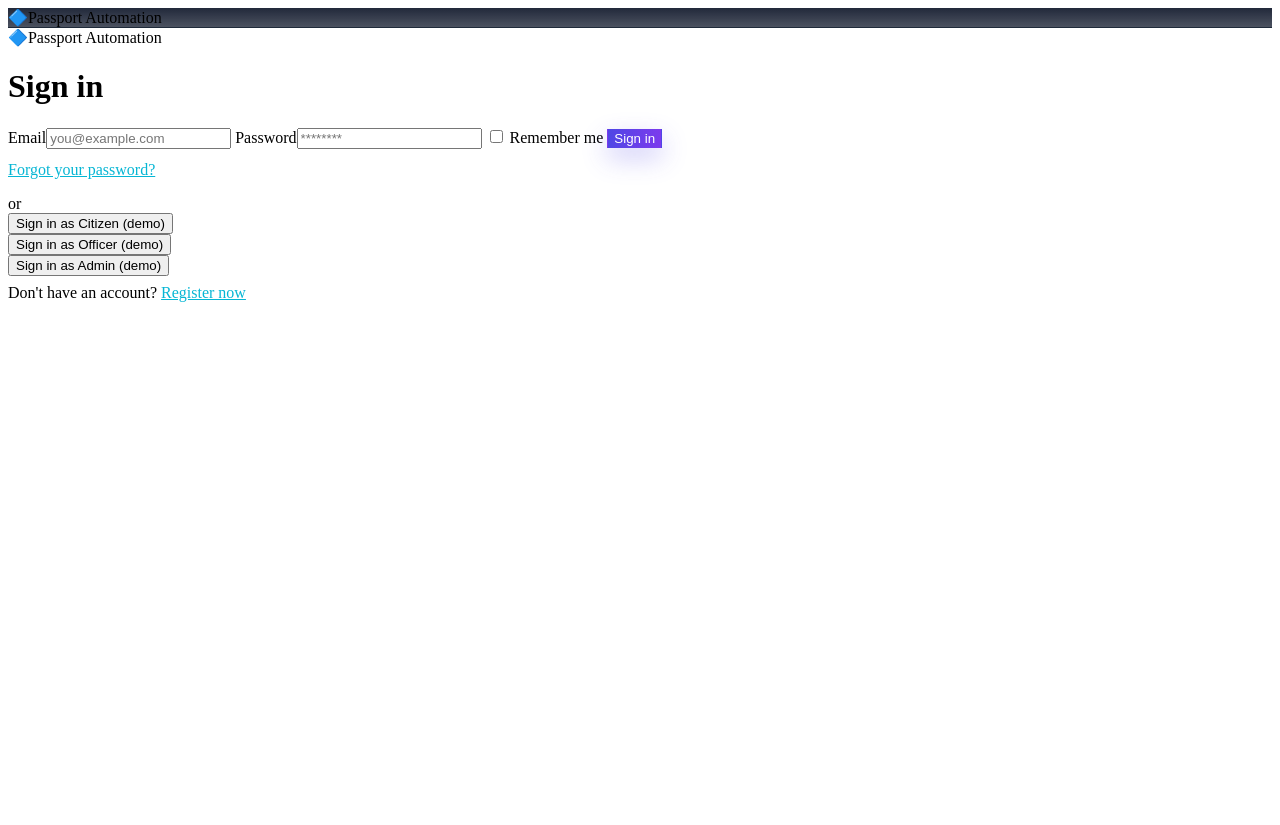
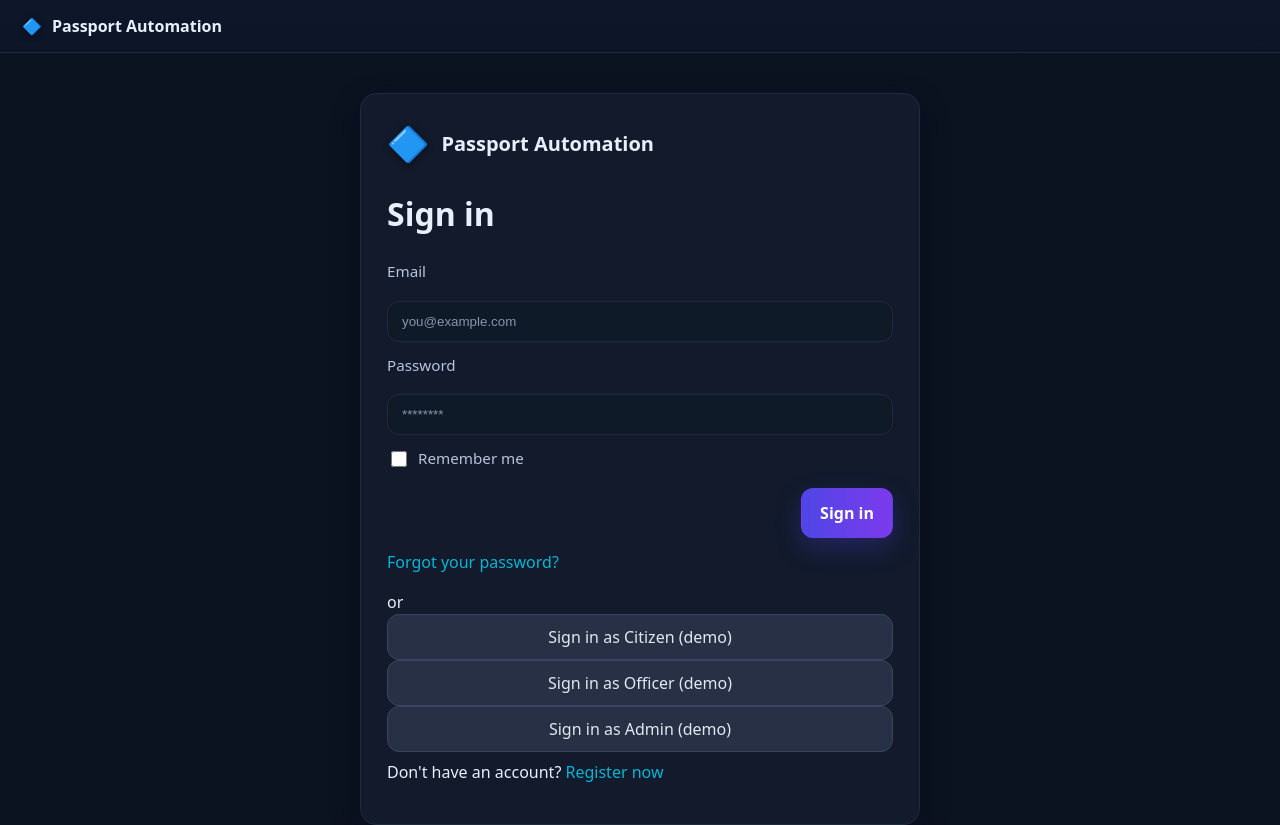
Before and after one commit to RoniEbrarKevibeden/pasaport_otomasyonu_PRO_FINAL, a Flask app: a page that uses templates/base.html in a window 1280 px wide. Before the commit the page ends 302 px from the top, so only its background shows below. Run offline with Flask 3, Linux system fonts and the light colour scheme.

Commit message:
Update app.css

```diff
--- a/static/css/app.css
+++ b/static/css/app.css
@@ -1,13 +1,12 @@
+/* === Tokens === */
 :root{
   --bg:#0b1220;
   --surface:#0f172a;
   --card:#121a2b;
   --border:#1f2a3a;
 
-
   --text:#e8f0ff;
   --text-dim:#b9c4dc;
-
 
   --primary:#4f46e5;
   --primary-hover:#4338ca;
@@ -23,28 +22,103 @@
   --ring:0 0 0 3px rgba(79,70,229,.35);
 }
 
+/* === Global === */
+*{box-sizing:border-box}
+html,body{height:100%}
+body{
+  margin:0;
+  background:var(--bg);
+  color:var(--text);
+  font:16px/1.5 ui-sans-serif,system-ui,Segoe UI,Roboto,Helvetica,Arial;
+  -webkit-font-smoothing:antialiased; -moz-osx-font-smoothing:grayscale;
+}
+a{color:var(--accent);text-decoration:none}
+a:hover{text-decoration:underline}
+.container{max-width:1100px;margin:30px auto;padding:0 16px}
 
+/* === Topbar === */
+.topbar{
+  display:flex;justify-content:space-between;align-items:center;
+  padding:14px 22px;
+  background:linear-gradient(180deg,rgba(15,23,42,.92),rgba(15,23,42,.75));
+  backdrop-filter:saturate(130%) blur(8px);
+  border-bottom:1px solid var(--border);
+  position:sticky;top:0;z-index:20;
+}
+.brand{display:flex;gap:10px;align-items:center;font-weight:700}
+.logo{filter:drop-shadow(0 1px 3px #0008)}
+.navlinks a{margin-left:16px;padding:8px 10px;border-radius:10px;display:inline-block}
+.navlinks a:hover{background:rgba(255,255,255,.05)}
+
+/* === Cards === */
+.card{
+  background:var(--card);
+  border:1px solid var(--border);
+  border-radius:var(--radius);
+  padding:20px 22px;
+  box-shadow:var(--shadow);
+  margin-bottom:18px;
+}
+
+/* === Auth Card === */
+.auth-card{
+  max-width:560px;margin:40px auto;
+  background:var(--card);border:1px solid var(--border);
+  border-radius:16px;padding:24px 26px;
+  box-shadow:var(--shadow);
+}
+.brand-inline{display:flex;align-items:center;gap:12px;margin-bottom:6px;font-size:20px;font-weight:700}
+.logo.lg{font-size:34px}
+
+/* === Forms === */
+label{display:block;margin:0 0 6px;color:var(--text-dim);font-size:.95rem}
+.inp, input, select, textarea{
+  width:100%;
+  padding:12px 14px;
+  border-radius:12px;
+  border:1px solid var(--border);
+  background:#0f1a28;
+  color:var(--text);
+  outline:none;
+  transition:border-color .15s, box-shadow .15s, background .15s, transform .02s;
+}
+input::placeholder, textarea::placeholder{color:#8796ad}
+input:focus, select:focus, textarea:focus{ border-color:var(--primary); box-shadow:var(--ring); }
+
+.auth-card form{ display:flex; flex-direction:column; gap:12px; }
+
+/* Remember me hizası */
+.auth-card .chk{ display:inline-flex; align-items:center; gap:8px; color:var(--text-dim); }
+.auth-card input[type="checkbox"]{ width:16px; height:16px; accent-color:var(--primary); cursor:pointer; }
+
+/* === Buttons === */
+button{font:inherit}
 .btn-primary{
-  background: linear-gradient(90deg, var(--primary), #7c3aed);
-  border: 1px solid transparent;
-  color: #fff;
-  box-shadow: 0 10px 26px rgba(79,70,229,.28);
+  display:inline-flex;align-items:center;justify-content:center;
+  background:linear-gradient(90deg,var(--primary),#7c3aed);
+  border:1px solid transparent;
+  padding:12px 18px;border-radius:12px;color:#fff;font-weight:600;cursor:pointer;
+  box-shadow:0 10px 26px rgba(79,70,229,.28);
+  transition:background-color .15s, transform .02s, box-shadow .15s, filter .15s;
+  align-self:flex-end; /* butonu sağa yasla */
 }
-.btn-primary:hover{ background: linear-gradient(90deg, var(--primary-hover), #6d28d9); }
-.btn-primary:active{ background: linear-gradient(90deg, var(--primary-active), #5b21b6); }
+.btn-primary:hover{ background:linear-gradient(90deg,var(--primary-hover),#6d28d9) }
+.btn-primary:active{ transform:translateY(1px); background:linear-gradient(90deg,var(--primary-active),#5b21b6) }
+.btn-ghost{
+  background:#273044;border:1px solid #3a4661;color:#e2e8f0;
+  border-radius:12px;padding:10px 14px;cursor:pointer;
+}
+.btn-ghost:hover{ background:#2b3852;border-color:#55628a }
 
-a { color: var(--accent); }
-a:hover { text-decoration: underline; }
+/* === Alerts === */
+.alert{ padding:12px;border-radius:12px;margin:12px 0;border:1px solid transparent;background:#11322c;color:#a7f3d0;border-color:#1f4a3a }
+.alert.success{background:rgba(34,197,94,.12);border-color:rgba(34,197,94,.35);color:#bbf7d0}
+.alert.warning{background:rgba(245,158,11,.12);border-color:rgba(245,158,11,.35);color:#fde68a}
+.alert.danger{background:#3a1012;color:#fecaca;border-color:#572024}
 
-.topbar{
-  backdrop-filter: saturate(130%) blur(8px);
-  background: linear-gradient(180deg, rgba(15,23,42,.92), rgba(15,23,42,.75));
-  border-bottom:1px solid var(--border);
-}
-.card{ box-shadow: var(--shadow); border:1px solid var(--border); }
-.card:hover{ box-shadow: 0 14px 36px rgba(2,6,23,.55); }
-
-input:focus, select:focus, textarea:focus{
-  border-color: var(--primary);
-  box-shadow: var(--ring);
-}
+/* === Table (opsiyonel) === */
+.tbl{width:100%;border-collapse:collapse;background:var(--surface);border:1px solid var(--border);border-radius:12px;overflow:hidden}
+.tbl th,.tbl td{padding:12px;border-bottom:1px solid #253246;text-align:left}
+.tbl th{color:var(--text-dim);font-weight:600;background:#141d2b}
+.tbl tr:nth-child(even){background:#131c2a}
+.tbl tr:hover{background:#162235}
```
